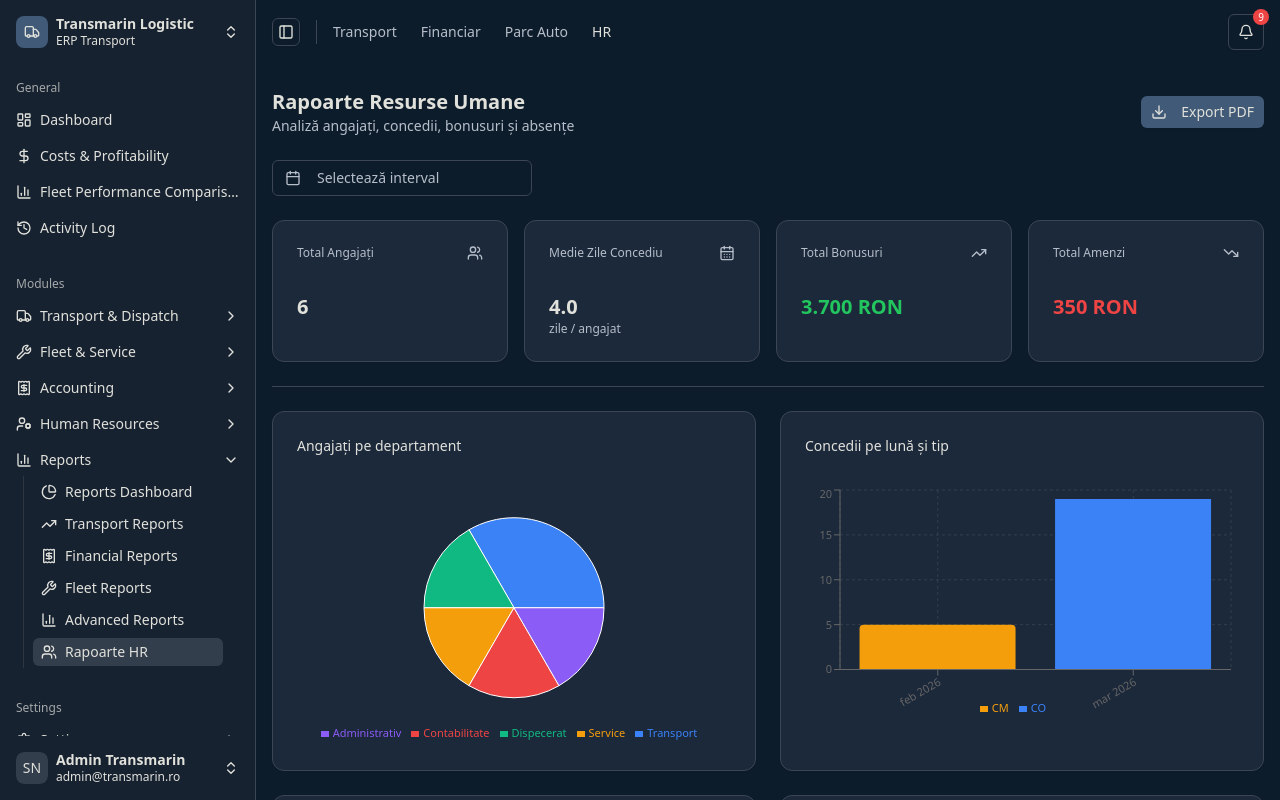
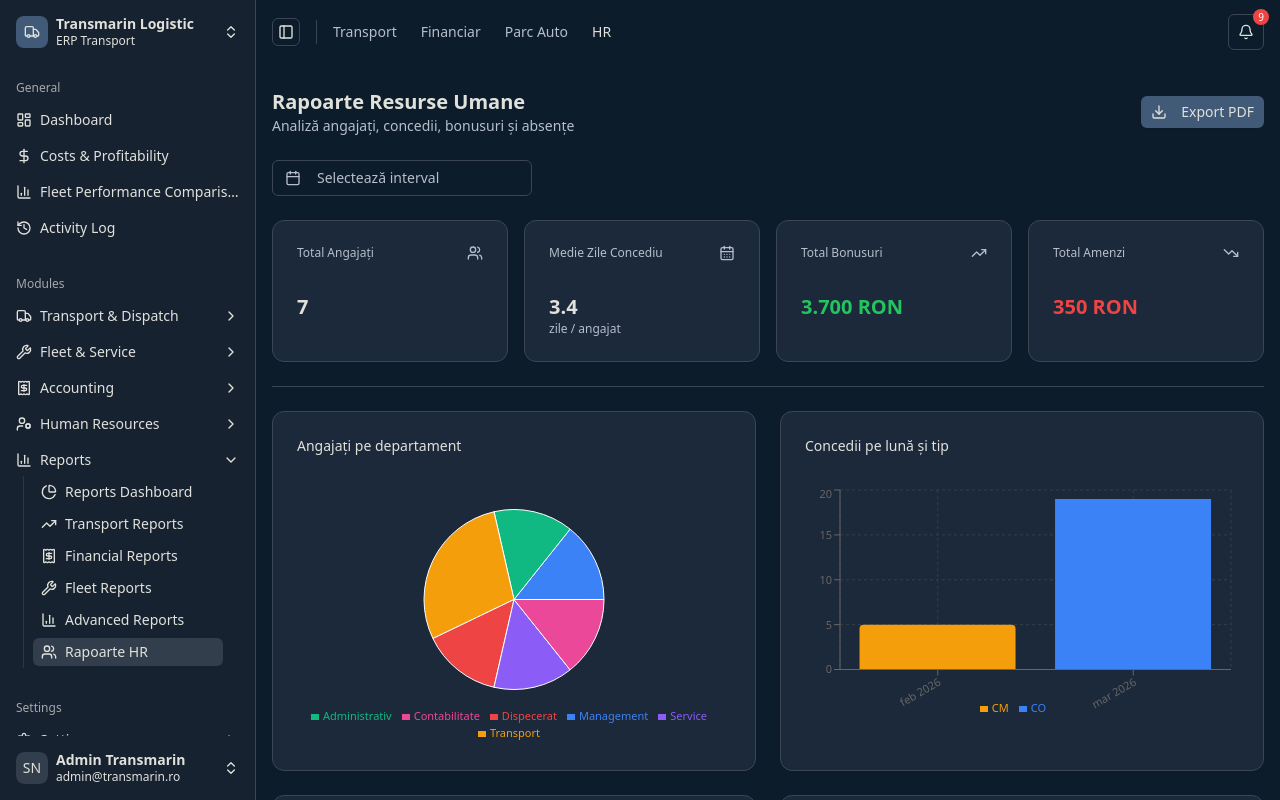
Before and after one commit to florinbadea046/Transmarin-Logistic, a React (Vite) app: page /reports/hr in a window 1280 px wide. Shown: the top 800 px of the page. Built offline with nearby package versions, Linux system fonts and the light colour scheme; sample sign-in values are in the browser's storage.

Commit message:
fix: add new employee records and update manager relationships in mock data

```diff
--- a/src/data/mock-data.ts
+++ b/src/data/mock-data.ts
@@ -418,6 +418,30 @@ const seedParts: Part[] = [
 
 const seedEmployees: Employee[] = [
   {
+    id: "e0",
+    name: "Alexandru Dumitru",
+    position: "Director General",
+    department: "Management",
+    phone: "0720000000",
+    email: "alexandru@transmarin.ro",
+    hireDate: "2015-06-01",
+    salary: 12000,
+    managerId: null,
+    documents: [],
+  },
+  {
+    id: "e6",
+    name: "Ioana Ionescu",
+    position: "Manager",
+    department: "Administrativ",
+    phone: "0724000001",
+    email: "ioana@transmarin.ro",
+    hireDate: "2024-01-15",
+    salary: 6000,
+    managerId: "e0",
+    documents: [],
+  },
+  {
     id: "e1",
     name: "Gheorghe Marin",
     position: "Sofer",
@@ -426,6 +450,7 @@ const seedEmployees: Employee[] = [
     email: "gheorghe@transmarin.ro",
     hireDate: "2019-03-01",
     salary: 5500,
+    managerId: "e6",
     documents: [
       {
         id: "doc1",
@@ -474,6 +499,7 @@ const seedEmployees: Employee[] = [
     email: "vasile@transmarin.ro",
     hireDate: "2020-07-15",
     salary: 5200,
+    managerId: "e6",
     documents: [],
   },
   {
@@ -485,6 +511,7 @@ const seedEmployees: Employee[] = [
     email: "ana@transmarin.ro",
     hireDate: "2021-01-10",
     salary: 4800,
+    managerId: "e6",
     documents: [],
   },
   {
@@ -496,6 +523,7 @@ const seedEmployees: Employee[] = [
     email: "andrei@transmarin.ro",
     hireDate: "2022-05-20",
     salary: 5300,
+    managerId: "e6",
     documents: [],
   },
   {
@@ -507,17 +535,7 @@ const seedEmployees: Employee[] = [
     email: "maria@transmarin.ro",
     hireDate: "2023-02-01",
     salary: 5000,
-    documents: [],
-  },
-  {
-    id: "e6",
-    name: "Ioana Ionescu",
-    position: "Manager",
-    department: "Administrativ",
-    phone: "0724000001",
-    email: "ioana@transmarin.ro",
-    hireDate: "2024-01-15",
-    salary: 6000,
+    managerId: "e6",
     documents: [],
   },
 ];
```
